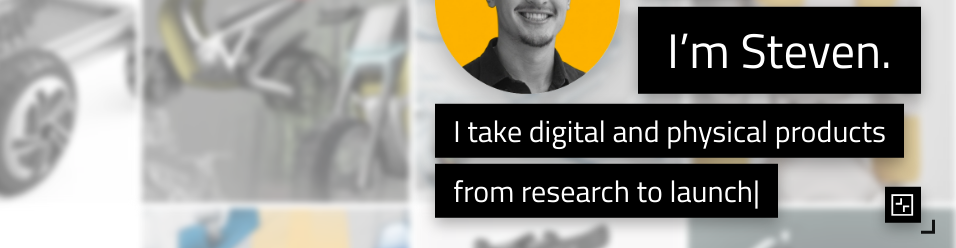
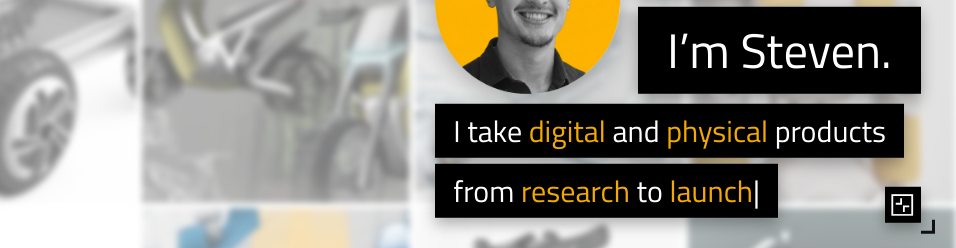
Before and after one commit to stevenbleau/portfolio_website, a plain HTML site: page index.html in a window 1280 px wide. Shown: the part 333-581 px from the top of the page, 0-956 px from the left. Drawn offline with Linux system fonts and the light colour scheme.

Commit message:
Highlight digital, physical, research and launch in gold
The typewriter now rebuilds each line from its original nodes, so inline
highlights keep their color while typing.

```diff
--- a/css/style.css
+++ b/css/style.css
@@ -987,6 +987,9 @@ html.modal-open { overflow: hidden; }
 .typed { --small-fs: 0.62; }
 .typed-line--small { font-size: calc(var(--small-fs) * 1em); }
 
+/* Highlighted words in the hero statement: gold on the black line boxes. */
+.typed-line .hl { font-style: normal; color: var(--gold); }
+
 /* Manual horizontal browsing of the collage clears the overlay type for
    good (js/main.js adds .browsing on the first wheel/touch/drag; nothing
    removes it until reload). The dot menu lives at the right edge
--- a/index.html
+++ b/index.html
@@ -122,8 +122,8 @@
         <div class="typed" id="typed-container">
           <span class="typed-line" aria-hidden="true">Hi.</span>
           <span class="typed-line" aria-hidden="true">I&rsquo;m Steven.</span>
-          <span class="typed-line typed-line--flush typed-line--small" aria-hidden="true">I take digital and physical products</span>
-          <span class="typed-line typed-line--flush typed-line--small cursor" aria-hidden="true">from research to launch</span>
+          <span class="typed-line typed-line--flush typed-line--small" aria-hidden="true">I take <em class="hl">digital</em> and <em class="hl">physical</em> products</span>
+          <span class="typed-line typed-line--flush typed-line--small cursor" aria-hidden="true">from <em class="hl">research</em> to <em class="hl">launch</em></span>
         </div>
         <p class="visually-hidden">I take digital and physical products from research to launch.</p>
       </div>
--- a/js/main.js
+++ b/js/main.js
@@ -9,6 +9,8 @@ if (year) year.textContent = String(new Date().getFullYear());
 
 /* Typewriter hero. Lines exist statically in the markup (works JS-off);
    this empties them and retypes, matching stevenbleau.design's landing.
+   Inline highlights (<em class="hl">) survive: each step rebuilds the line
+   from its original nodes, cut off at the current character count.
    Runs regardless of prefers-reduced-motion: it's a short text reveal, not
    parallax or large-area motion, so it stays on for phones in Reduce Motion. */
 (function () {
@@ -19,6 +21,27 @@ if (year) year.textContent = String(new Date().getFullYear());
   if (!lines.length) return;
 
   var texts = lines.map(function (el) { return el.textContent; });
+  var sources = lines.map(function (el) {
+    return Array.prototype.slice.call(el.childNodes).map(function (n) { return n.cloneNode(true); });
+  });
+
+  function render(i, count) {
+    var el = lines[i];
+    el.textContent = '';
+    var left = count;
+    sources[i].forEach(function (n) {
+      if (left <= 0) return;
+      var t = n.textContent;
+      var part = t.length <= left ? n.cloneNode(true) : null;
+      if (!part) {
+        part = n.nodeType === 3 ? document.createTextNode(t.slice(0, left)) : n.cloneNode(false);
+        if (n.nodeType !== 3) part.textContent = t.slice(0, left);
+      }
+      el.appendChild(part);
+      left -= t.length;
+    });
+  }
+
   lines.forEach(function (el) {
     el.textContent = '';
     el.classList.remove('cursor');
@@ -39,7 +62,7 @@ if (year) year.textContent = String(new Date().getFullYear());
     }
 
     if (charIndex <= text.length) {
-      el.textContent = text.substring(0, charIndex);
+      render(lineIndex, charIndex);
       charIndex++;
       setTimeout(type, 25);
     } else {
@@ -57,7 +80,7 @@ if (year) year.textContent = String(new Date().getFullYear());
   function finish() {
     if (lineIndex >= lines.length) return;
     lines.forEach(function (el, i) {
-      el.textContent = texts[i];
+      render(i, texts[i].length);
       el.hidden = false;
       el.classList.toggle('cursor', i === lines.length - 1);
     });
```
